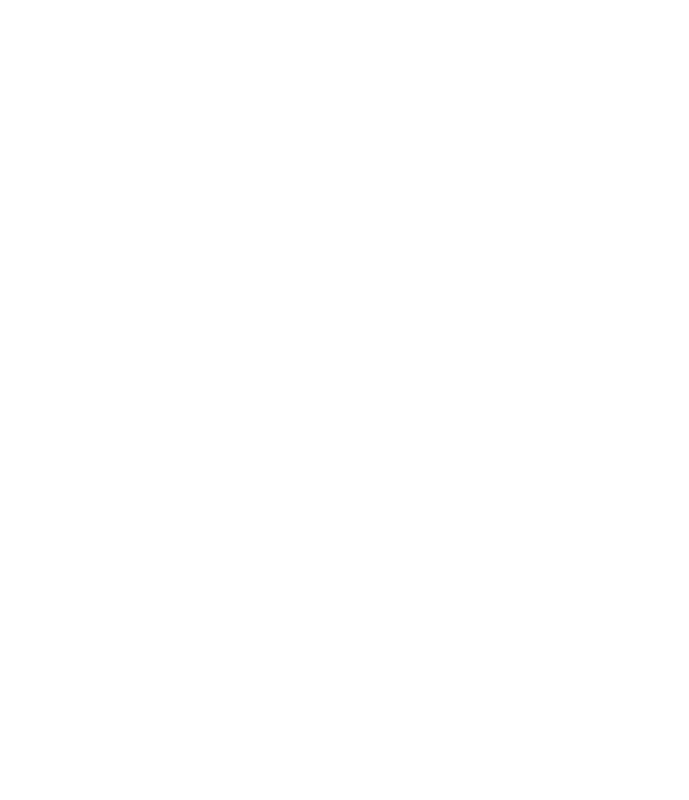
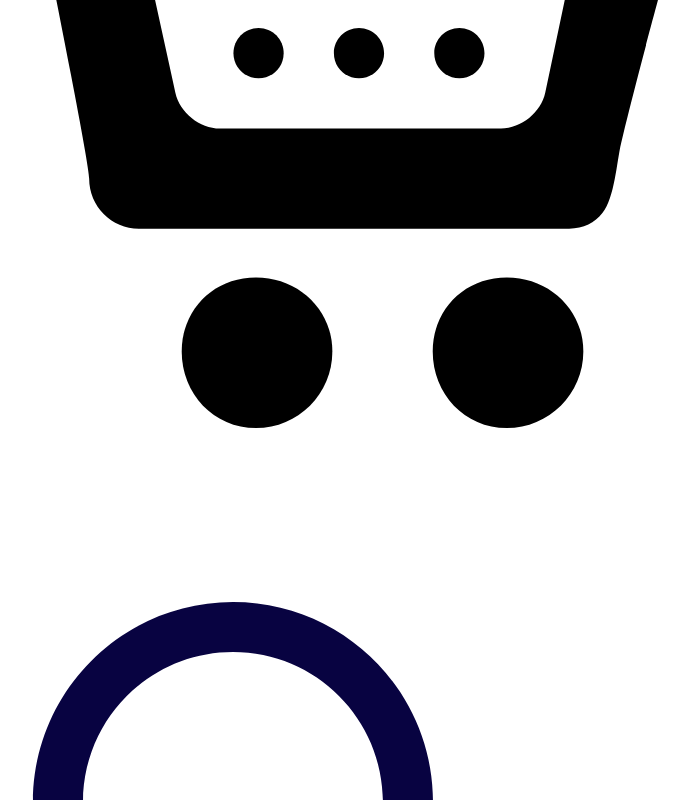
Before and after one commit to DHARAKA-METH/e-commerce-app-react, a React (Create React App) app: page / in a window 1280 px wide. Shown: the part 1196-1996 px from the top of the page, without its empty margins (117-806 px from the left). Before the commit the page ends 800 px from the top, so only its background shows below. Built offline with nearby package versions, Linux system fonts and the light colour scheme.

Commit message:
images added

```diff
--- a/src/components/Header/Header.js
+++ b/src/components/Header/Header.js
@@ -1,7 +1,25 @@
+import menuimg from '../../img/menu-svgrepo-com.svg'
+import searchimg from '../../img/search-svgrepo-com.svg'
+import cartimg from '../../img/full-shoping-cart-svgrepo-com.svg'
+
 const Header = () => {
   return <header>
   {/* header left */}
+
+  <div>
+    <img src={menuimg} alt='menu'/>
+    <h2>DMD</h2>
+    <div>
+      <input type="text" placeholder="Search"/>
+      <img src={cartimg} alt='cart'/>
+    </div>
+  </div>
+
+
+
+
   {/* header right */}
+  <img src={searchimg} alt='search'/>
   </header>;
 };
 
```
Also changed, not shown: src/img/full-shoping-cart-svgrepo-com.svg (added).
